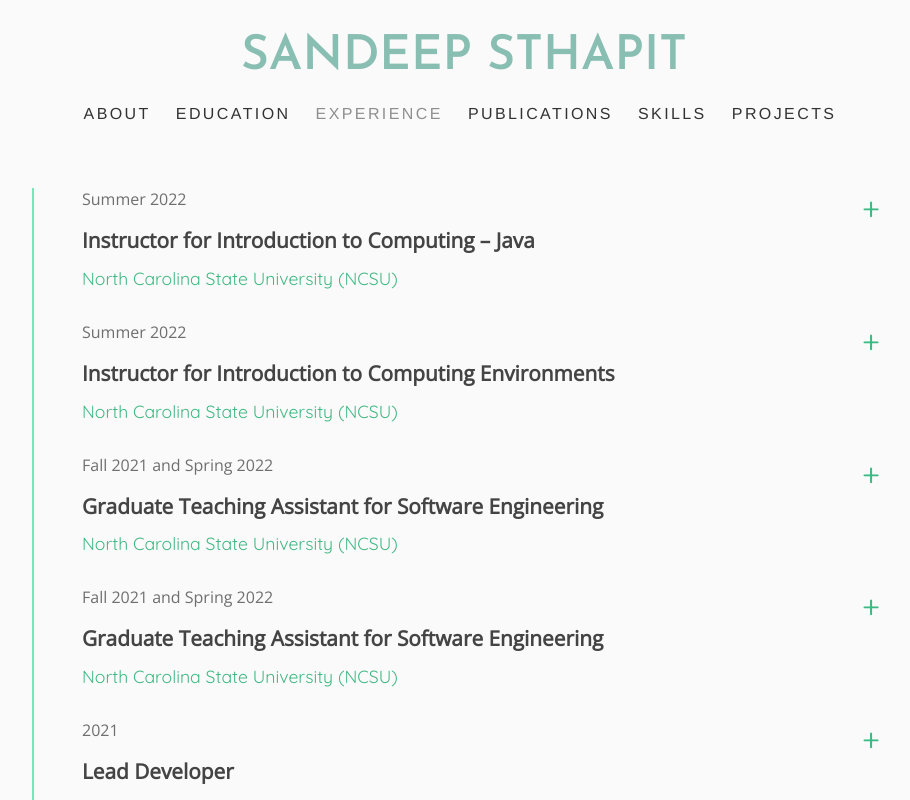
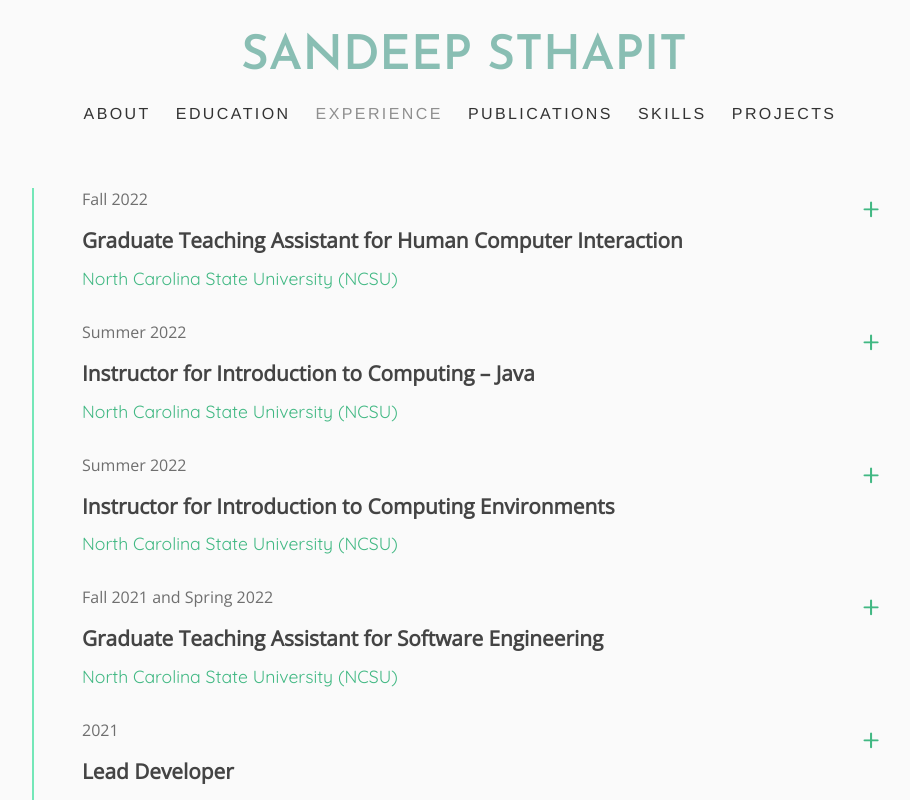
Before and after one commit to Sandeep-Sthapit/Sandy-web-test, a Vue app: page /experience in a window 1280 px wide. Shown: the top 800 px of the page, without its empty margins (176-1086 px from the left). Built offline with nearby package versions, Linux system fonts and the light colour scheme.

Commit message:
Update experience.js

```diff
--- a/src/assets/data/experience.js
+++ b/src/assets/data/experience.js
@@ -1,4 +1,14 @@
 export const experienceData = [{
+        title: "Graduate Teaching Assistant for Human Computer Interaction",
+        date: "Fall 2022",
+        institution: {
+            name: "North Carolina State University (NCSU)",
+            url: "https://www.csc.ncsu.edu/",
+        },
+        details: [
+            "Teaching HCI methods and evaluation techniques for graduate students.",
+        ],
+    }, {
         title: "Instructor for Introduction to Computing – Java",
         date: "Summer 2022",
         institution: {
@@ -17,16 +27,6 @@ export const experienceData = [{
         },
         details: [
             "Managing the hybrid course that mostly included online course materials. Creating course syllabus, schedule and managing the course including all logistic details related to the course and students.",
-        ],
-    }, {
-        title: "Graduate Teaching Assistant for Software Engineering",
-        date: "Fall 2021 and Spring 2022",
-        institution: {
-            name: "North Carolina State University (NCSU)",
-            url: "https://www.csc.ncsu.edu/",
-        },
-        details: [
-            "Instructing software engineering practices with GitHub, GitHub Actions, Java, Maven, AngularJS, REST API,  testing with JUnit and documenting the process with static and dynamic diagrams and wireframes.",
         ],
     }, {
         title: "Graduate Teaching Assistant for Software Engineering",
```
